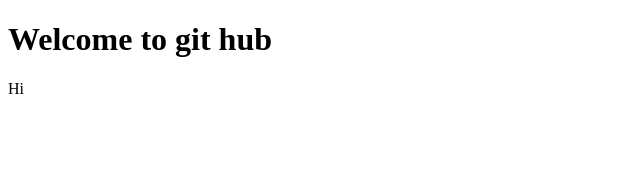
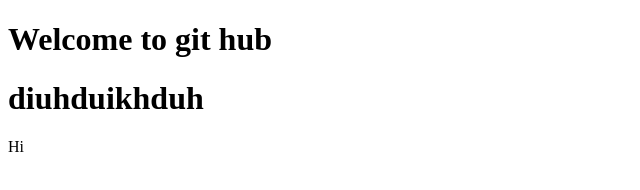
Before and after one commit to adrianduncan/mdia-4590, a plain HTML site: page index.html in a window 1280 px wide. Shown: the whole page, without its empty margins (0-640 px from the left). Drawn offline with Linux system fonts and the light colour scheme.

Commit message:
#1 added h1 tag
with dhjdhjbdkdb

```diff
--- a/index.html
+++ b/index.html
@@ -13,7 +13,7 @@
 </head>
 <body>
     <h1>Welcome to git hub</h1>
-
+<h1>diuhduikhduh</h1>
     <p>Hi</p>
 
 </body>
```
